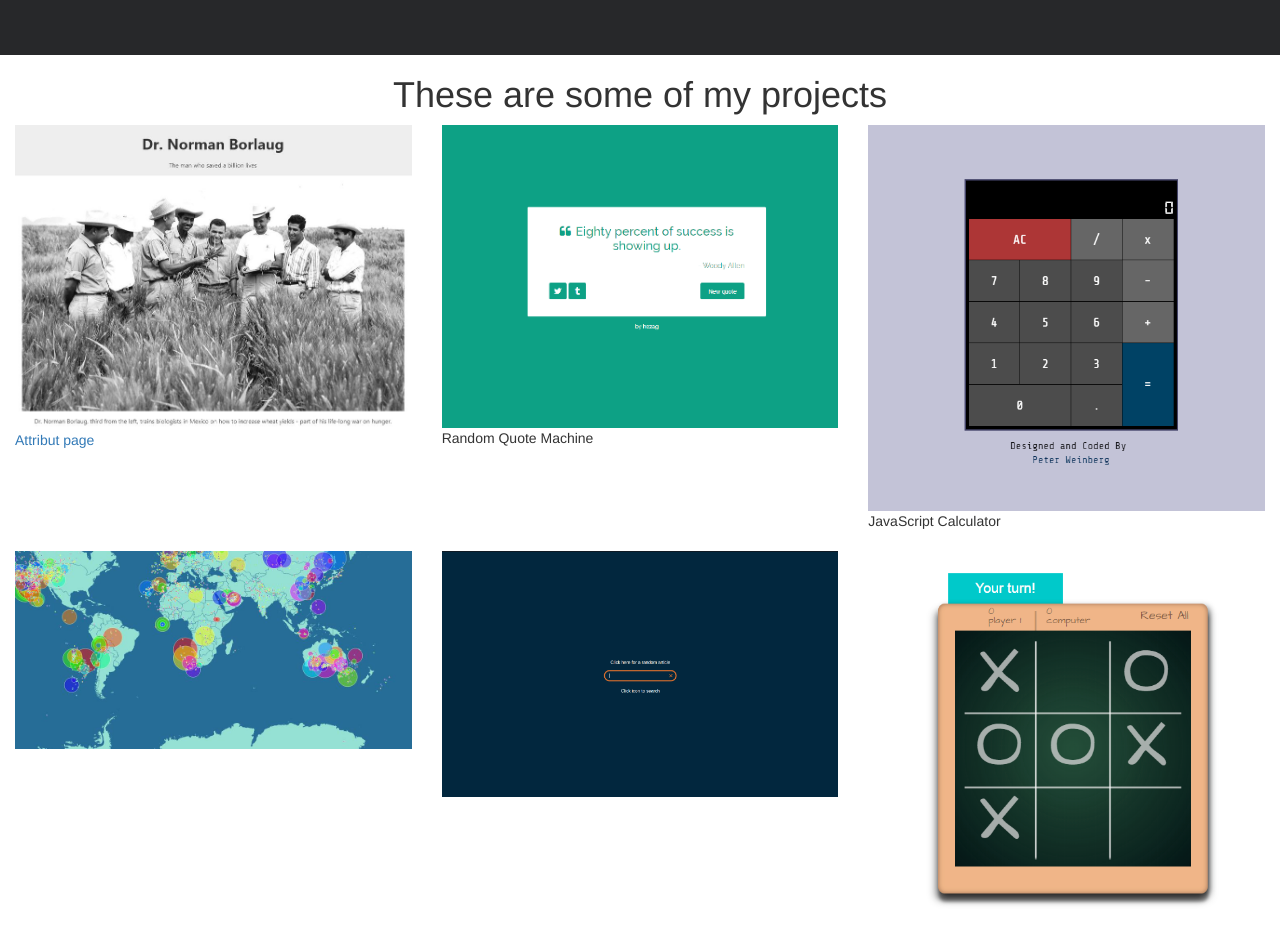
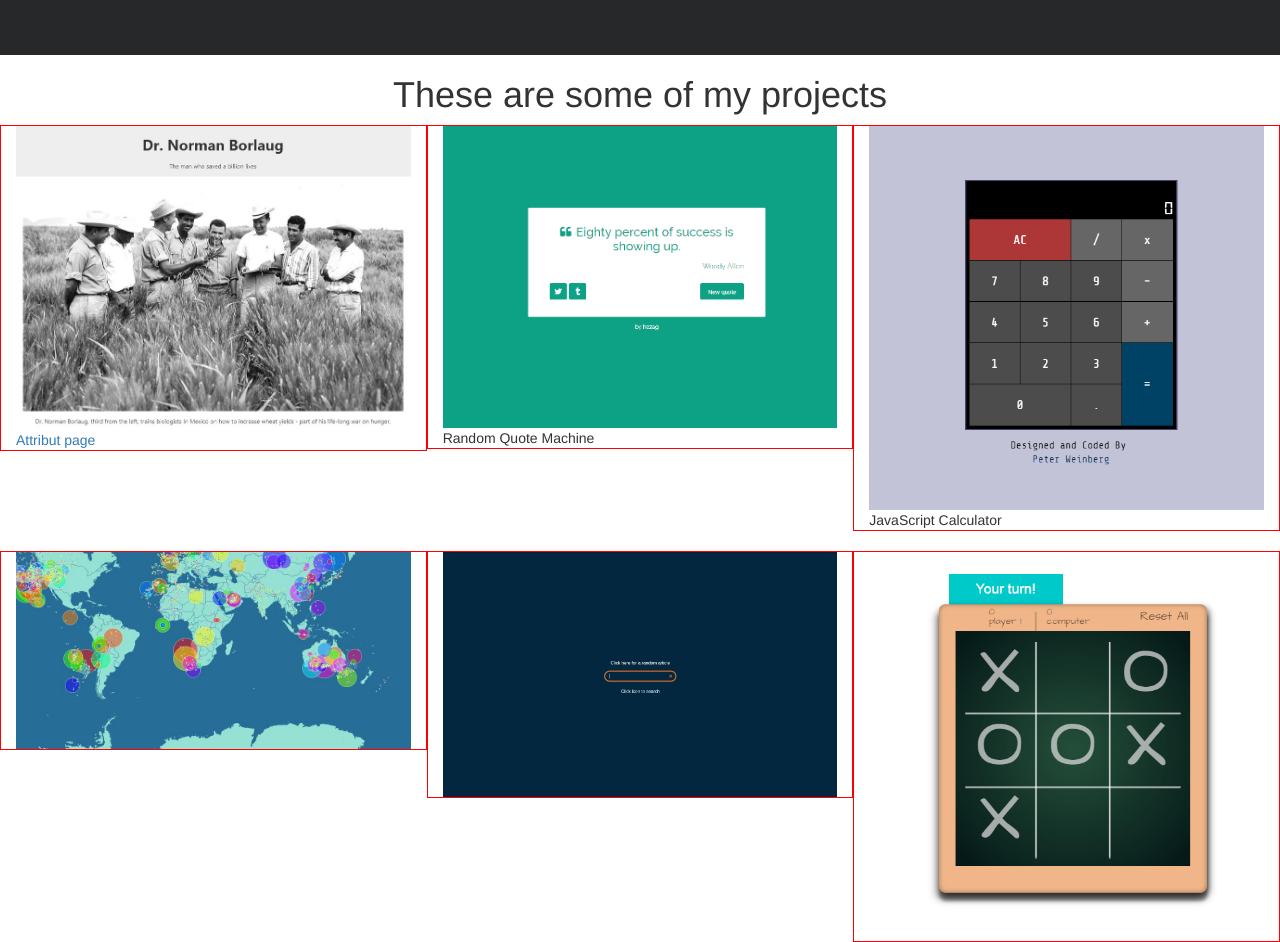
Before and after one commit to kusiLaw/Lawrenc_and_Hamayoun_microverse_trail_project, a plain HTML site: page index.html in a window 1280 px wide. Shown: the part 700-1642 px from the top of the page. Drawn offline with nearby package versions, Linux system fonts and the light colour scheme.

Commit message:
time up to submit

```diff
--- a/css/index.css
+++ b/css/index.css
@@ -34,3 +34,11 @@
     font-size: 40px;
    font-style: italic;
 }
+.projects{
+    border: 1px solid red;
+}
+.project-img{
+    margin-left: auto;
+    margin-right: auto;
+    background-size: cover;
+}
--- a/index.html
+++ b/index.html
@@ -40,8 +40,8 @@
             </div>
 
             <div class="row">
-                <div class="col-sm-4 projects">
-                    <img src="images/image1.jpg" style="width: 100%;" >
+                <div class="col-sm-4 projects ">
+                    <img src="images/image1.jpg" style="width: 100%;" class ="project-img" >
                     <caption>
                        <a id="profile-link" href="www.github.com" target="_blank">
                             Attribut page
@@ -49,13 +49,13 @@
                     </caption>
                 </div>
                 <div class="col-sm-4 projects" >
-                   <img src="images/image2.png" style="width: 100%;" >
+                   <img src="images/image2.png" style="width: 100%;" class ="project-img" >
                    <caption>
                         Random Quote Machine
                     </caption>
                 </div>
                 <div class="col-sm-4 projects">
-                    <img src="images/image3.png" style="width: 100%;" >
+                    <img src="images/image3.png" style="width: 100%;" class ="project-img" >
                     <caption>
                         JavaScript Calculator
                     </caption>
```
